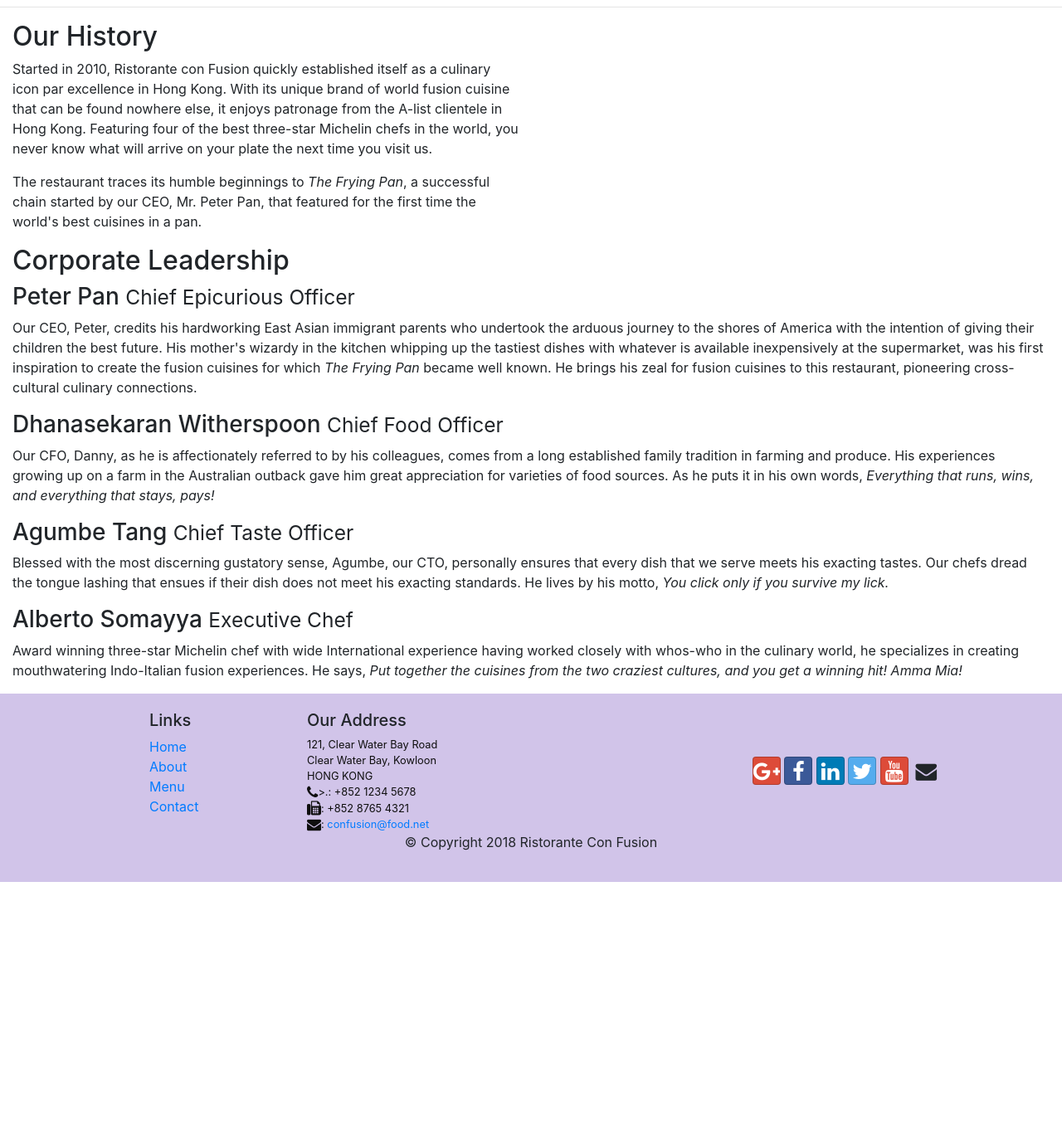
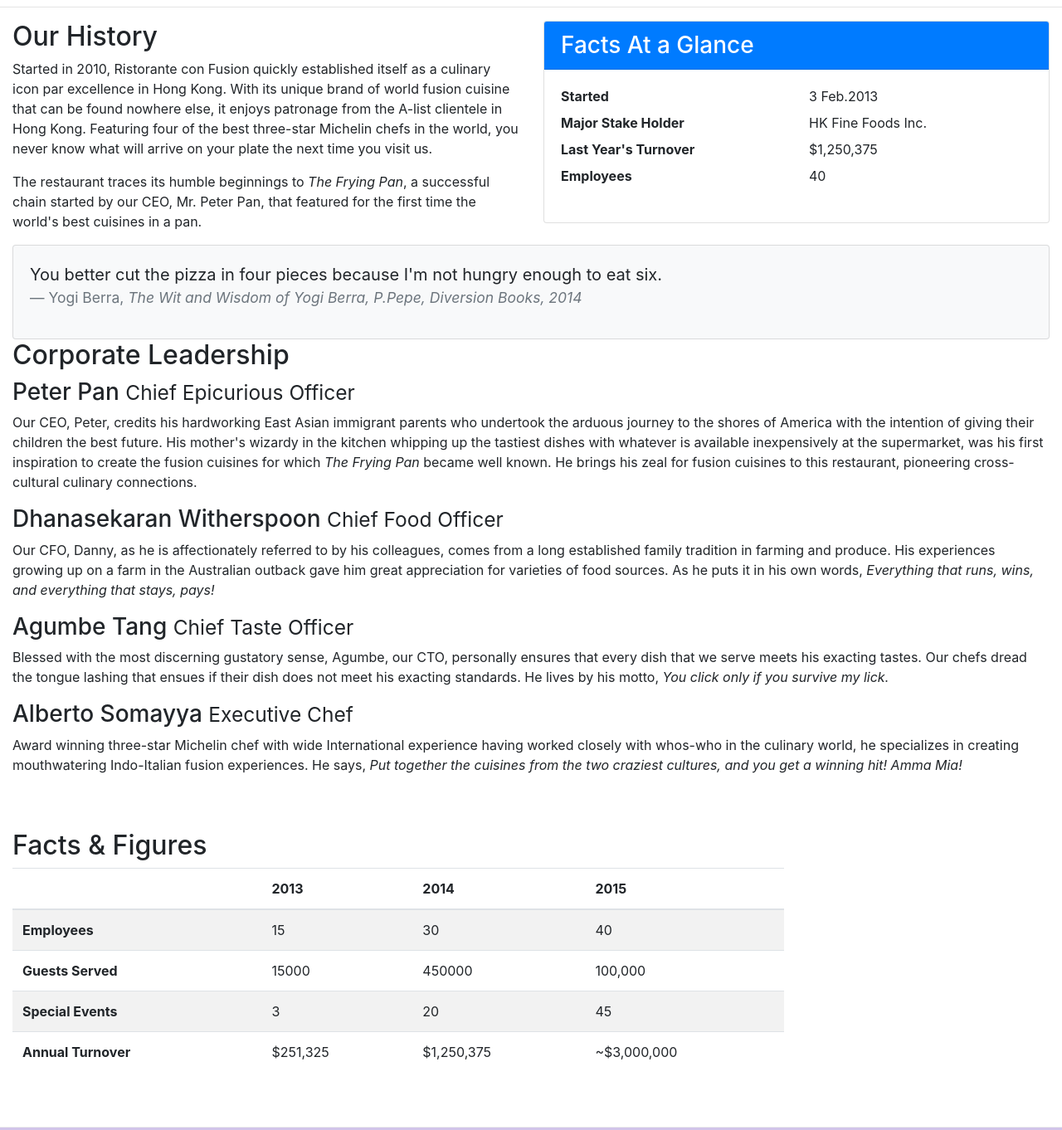
Before and after one commit to leehungtien/Bootstrap-Coursera, a website: page aboutus.html in a window 1280 px wide. Shown: the part 440-1802 px from the top of the page at 83% size. Before the commit the page ends 1503 px from the top, so only its background shows below. Drawn offline with nearby package versions, Linux system fonts and the light colour scheme.

Commit message:
Boostrap tables and cards

```diff
--- a/aboutus.html
+++ b/aboutus.html
@@ -64,7 +64,35 @@
                 <p>Started in 2010, Ristorante con Fusion quickly established itself as a culinary icon par excellence in Hong Kong. With its unique brand of world fusion cuisine that can be found nowhere else, it enjoys patronage from the A-list clientele in Hong Kong.  Featuring four of the best three-star Michelin chefs in the world, you never know what will arrive on your plate the next time you visit us.</p>
                 <p>The restaurant traces its humble beginnings to <em>The Frying Pan</em>, a successful chain started by our CEO, Mr. Peter Pan, that featured for the first time the world's best cuisines in a pan.</p>
             </div>
-            <div>
+            <div class="col-sm">
+                <div class="card">
+                    <h3 class="card-header bg-primary text-white">Facts At a Glance</h3>
+                    <div class="card-body">
+                        <dl class="row">
+                            <dt class="col-6">Started</dt>
+                            <dd class="col-6">3 Feb.2013</dd>
+                            <dt class="col-6">Major Stake Holder</dt>
+                            <dd class="col-6">HK Fine Foods Inc.</dd>
+                            <dt class="col-6">Last Year's Turnover</dt>
+                            <dd class="col-6">$1,250,375</dd>
+                            <dt class="col-6">Employees</dt>
+                            <dd class="col-6">40</dd>
+                        </dl>
+                    </div>
+                </div>
+            </div>
+            <div class="col-12">
+                <div class="card card-body bg-light">
+                    <blockquote class="blockquote">
+                        <p class="mb-0">You better cut the pizza in four pieces
+                            because I'm not hungry enough to eat six.
+                        </p>
+                        <footer class="blockquote-footer">Yogi Berra,
+                            <cite title="Source Title">The Wit and Wisdom of
+                                Yogi Berra, P.Pepe, Diversion Books, 2014</cite>
+                        </footer>
+                    </blockquote>
+                </div>
             </div>
         </div>
 
@@ -82,7 +110,52 @@
                 <p class="d-none d-sm-block">Award winning three-star Michelin chef with wide International experience having worked closely with whos-who in the culinary world, he specializes in creating mouthwatering Indo-Italian fusion experiences. He says, <em>Put together the cuisines from the two craziest cultures, and you get a winning hit! Amma Mia!</em></p>
             </div>
        </div>
+       <div class="row row-content">
+            <div class="col-12 col-sm-9">
+                <h2>Facts &amp; Figures</h2>
+                <div class="table-responsive">
+                    <table class="table table-striped">
+                        <thead class="thread-dark">
+                            <tr>
+                                <th>&nbsp;</th>
+                                <th>2013</th>
+                                <th>2014</th>
+                                <th>2015</th>
+                            </tr>
+                        </thead>
+                        <tbody>
+                            <tr>
+                                <th>Employees</th>
+                                <td>15</td>
+                                <td>30</td>
+                                <td>40</td>
+                            </tr>
+                            <tr>
+                                <th>Guests Served</th>
+                                <td>15000</td>
+                                <td>450000</td>
+                                <td>100,000</td>
+                            </tr>
+                            <tr>
+                                <th>Special Events</th>
+                                <td>3</td>
+                                <td>20</td>
+                                <td>45</td>
+                            </tr>
+                            <tr>
+                                <th>Annual Turnover</th>
+                                <td>$251,325</td>
+                                <td>$1,250,375</td>
+                                <td>~$3,000,000</td>
+                            </tr>
+                        </tbody>
+                    </table>
+                </div>
+            </div>
+            <div class="col-12 col-sm-3">
 
+            </div>
+       </div>
     </div>
 
     <footer class="footer">
```
